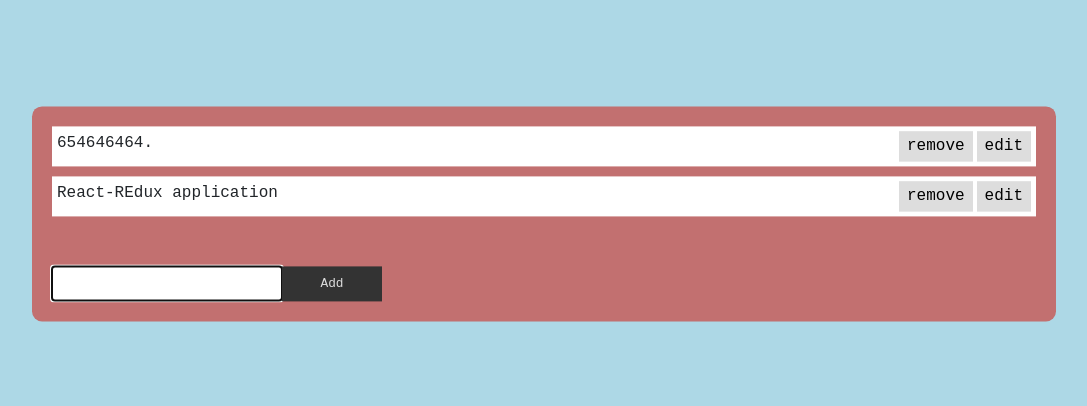
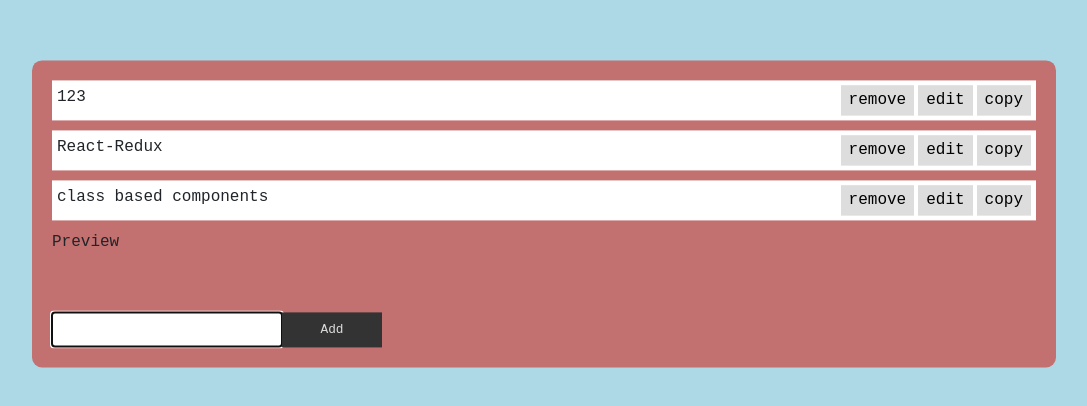
Before and after one commit to Nilay-GreyLabs/React-ToDo-List, a React (Create React App) app: page / in a window 1280 px wide. Shown: the part 106-512 px from the top of the page, without its empty margins (96-1183 px from the left). Built offline with nearby package versions, Linux system fonts and the light colour scheme.

Commit message:
copy btn added

```diff
--- a/src/App.js
+++ b/src/App.js
@@ -1,7 +1,7 @@
 import React, {Component} from 'react';
 import 'bootstrap/dist/css/bootstrap.min.css';
 import SongList from "./components/SongList";
-import Input from "./components/Input";
+// import Input from "./components/Input";
 
 class App extends Component {
 	constructor(props) {
--- a/src/actions/songActions.js
+++ b/src/actions/songActions.js
@@ -4,6 +4,7 @@ import {
     UPDATE_SONG,
     EDIT_SONG,
     CANCEL_EDIT,
+    COPY_CONTENT,
 } from './types';
 
 export const addSong = song => {
@@ -40,3 +41,15 @@ export const cancelEdit = (index) => {
         payload: index,
     }
 }
+export const copyContent = title => {
+    return{
+        type: COPY_CONTENT,
+        title,
+        // payload: title,
+        // payload: {title},
+    }
+}
+//in reducer
+// action.title
+// action.payload
+// action.payload.title
--- a/src/actions/types.js
+++ b/src/actions/types.js
@@ -3,3 +3,4 @@ export const REMOVE_SONG = "REMOVE_SONG";
 export const EDIT_SONG = "EDIT_SONG";
 export const UPDATE_SONG = "UPDATE_SONG";
 export const CANCEL_EDIT = "CANCEL_EDIT";
+export const COPY_CONTENT = "COPY_CONTENT";
--- a/src/components/Form.js
+++ b/src/components/Form.js
@@ -7,7 +7,7 @@ class Form extends Component {
     render() {
         return (
             <form onSubmit={this.props.onSubmit}>
-                <input type="text" name="newSong" value={this.props.value} autoFocus={true} onChange={this.props.onChange} />
+                <input type="text" name="newSong" value={this.props.value} autoFocus={this.props.autoFocus} onChange={this.props.onChange} />
                 <input type="submit" name="addSong" value="Add" />
             </form>
         )
--- a/src/components/Input.js
+++ b/src/components/Input.js
@@ -11,7 +11,7 @@ class Input extends Component {
 
   handleChange = e => {
     const name = e.target.name;
-    this.setState({ name: e.target.value });
+    this.setState({ [name]: e.target.value });
   };
   render() {
     return (
--- /dev/null
+++ b/src/components/Preview.js
@@ -0,0 +1,17 @@
+import React, { Component } from 'react';
+
+class Preview extends Component {
+    constructor(props){
+        super(props)
+    }
+  render() {
+    return (
+      <div className="preview">
+        <label>Preview</label>
+        <section style={this.props.style}>{this.props.text}</section>
+      </div>
+    );
+  }
+}
+
+export default Preview;
--- a/src/components/SongList.js
+++ b/src/components/SongList.js
@@ -1,15 +1,18 @@
 import React, { Component, Fragment } from 'react';
 import { connect } from 'react-redux';
+import { Dispatch } from 'react';
 
 // components
 import Form from "../components/Form";
+import Preview from "../components/Preview";
 
 // actions
-import { addSong, removeSong, updateSong, editSong, cancelEdit } from '../actions/songActions';
+import { addSong, removeSong, updateSong, editSong, cancelEdit, copyContent} from '../actions/songActions';
 
 //alert module
 import Swal from 'sweetalert2';
 import withReactContent from 'sweetalert2-react-content';
+import { CANCEL_EDIT } from '../actions/types';
 
 const MySwal = withReactContent(Swal);
 
@@ -19,6 +22,11 @@ class SongList extends Component {
     this.state = {
       newSong: '',
       currentValue: '',
+      display: false,
+      style: {
+        color: 'white',
+        wordBreak: 'break-all',
+      }
     };
 
     this.handleSubmit = this.handleSubmit.bind(this);
@@ -42,7 +50,7 @@ class SongList extends Component {
       this.props.addSong(newSongToAdd);
     } else {
       MySwal.fire({
-        title: '<p>Fields is empty!</p>',
+        title: '<p>todo Field is empty!</p>',
         icon: 'error',
       });
     }
@@ -59,17 +67,23 @@ class SongList extends Component {
     // console.log(index, "title: ",title, "currentValue",this.state.currentValue)
     this.props.editSong(index);
     this.setState({ currentValue: title });
+    this.setState({ display: true });
   };
 
   handleUpdate = i => {
-
     const updatedValue = this.state.currentValue;
     this.props.updateSong(i, updatedValue);
-    // this.setState({currentValue: ''});
+    this.setState({currentValue: ''});
+    this.setState({display: false});
   };
 
   handleCancel = (i) => {
     this.props.cancelEdit(i);
+    this.setState({currentValue: ''});
+  }
+
+  handleCopy = (title) => {
+    this.props.copyContent(title);
   }
 
   render() {
@@ -87,13 +101,14 @@ class SongList extends Component {
                     <span>
                         <button onClick={() => { this.handleRemove(i)}}> remove </button>
                         <button onClick={() => { this.handleEdit(i, song.title)}}> edit </button>
+                        <button onClick={() => { this.handleCopy(song.title)}}> copy </button>
                     </span>
                 </li>
               ) : (
                 <li>
-                    {song.title}
-                    <form onSubmit={this.handleUpdate}>
-                        <input type="text" value={this.state.currentValue} name="currentValue" onChange={this.handleChange} />
+                    {/* {song.title} */}
+                    <form onSubmit={this.handleUpdate, (e)=>{e.preventDefault()}}>
+                        <input type="text" autoFocus={this.state.display} value={this.state.currentValue} name="currentValue" onChange={this.handleChange} />
                     </form>
                     <span>
                         <button onClick={() => { this.handleCancel(i)}}> cancel </button>
@@ -105,7 +120,9 @@ class SongList extends Component {
             </Fragment>
           );
         })}
-        <Form onSubmit={this.handleSubmit} onChange={this.handleChange} value={this.state.newSong}/>
+
+        <Preview text={this.state.currentValue} style={this.state.style} />
+        <Form onSubmit={this.handleSubmit} onChange={this.handleChange} value={this.state.newSong} autoFocus={!this.state.display} />
 
       </ul>
     );
@@ -126,10 +143,17 @@ const mapStateToProps = state => ({
 
 // mapDispatchToProps : the action we need in our component to dispatch them and change our state
 
-// const mapDispatchToProps = {
-//     {addSong}
-// } //or just destructure actions as done already
+const mapDispatchToProps = {
+  addSong,
+  removeSong,
+  editSong,
+  cancelEdit,
+  updateSong,
+  copyContent
+}; //or just destructure actions as done already
 
 //in case we don't have any actions then instead of mapDispatchToProps, null should be passed
 
-export default connect(mapStateToProps, { addSong, removeSong, editSong, updateSong, cancelEdit})(SongList);
+export default connect(mapStateToProps, mapDispatchToProps)(SongList);
+
+// export default connect(mapStateToProps, { addSong, removeSong, editSong, updateSong, cancelEdit, copyContent})(SongList); //alternate way using obj destructuring
--- a/src/reducers/songReducers.js
+++ b/src/reducers/songReducers.js
@@ -2,17 +2,21 @@
 
 import { bindActionCreators } from "redux"
 import { defaultEqualityCheck } from "reselect"
-import {ADD_SONG, CANCEL_EDIT, EDIT_SONG, REMOVE_SONG, UPDATE_SONG} from "../actions/types";
+import {ADD_SONG, CANCEL_EDIT, EDIT_SONG, REMOVE_SONG, UPDATE_SONG, COPY_CONTENT} from "../actions/types";
 // in the switch statement we will listen for an action
 
 const initialState = {
     songs: [
         {
-            title: "654646464.",
+            title: "123",
             editing: false,
         },
         {
-            title: "React-REdux application",
+            title: "React-Redux",
+            editing: false,
+        },
+        {
+            title: "class based components",
             editing: false,
         },
     ],
@@ -52,9 +56,17 @@ export default (state = initialState, action) => {
         case CANCEL_EDIT:
             const l = action.payload;
             return{
-                songs: state.songs.map((song, i) => i === l ? {...song, editing: false} : {...song, editing: true}),
+                songs: state.songs.map((song, i) => i === l ? {...song, editing: false} : song),
             }
+        case COPY_CONTENT:
+            const theClipboard = window.navigator.clipboard;
+            const copied = theClipboard.writeText(action.title)
+            .then(alert(`copied! ${action.title}`));
+            // .then is not mandatory
 
+            return{
+                songs: state.songs,
+            }
         default:
             return state;
     }
```
